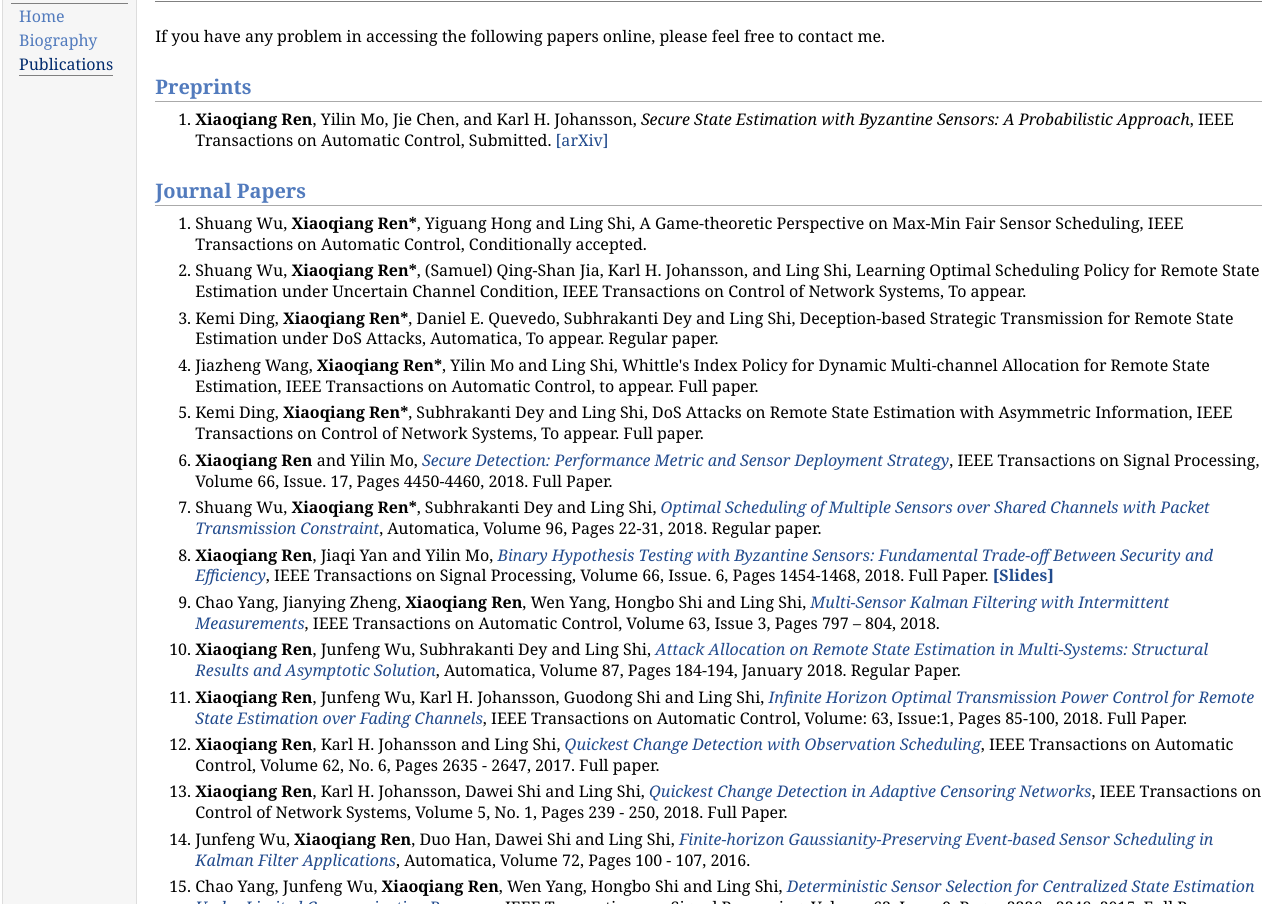
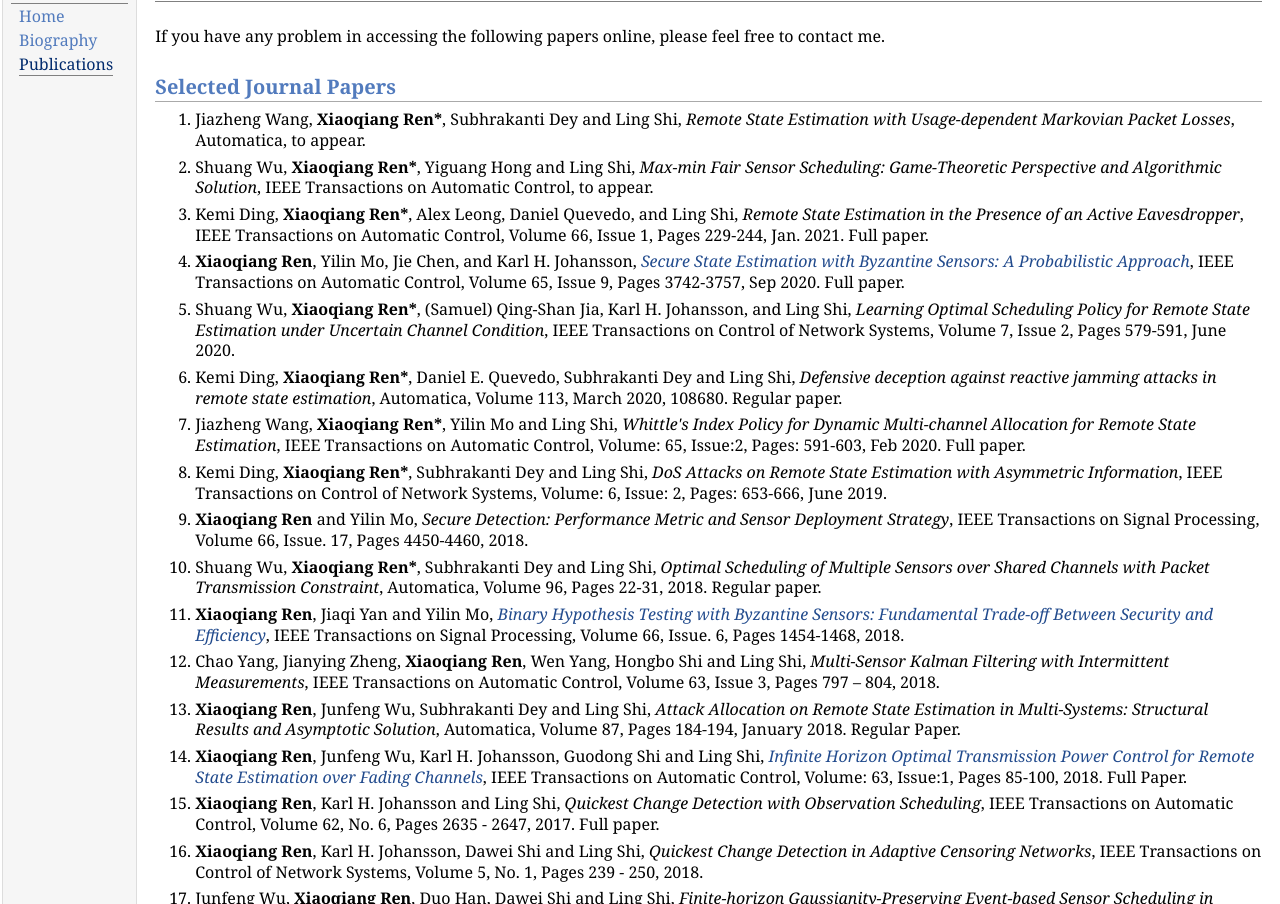
Before and after one commit to xiaoqiangren/xiaoqiangren.github.io, a plain HTML site: page publications.html in a window 1280 px wide. Shown: the part 48-952 px from the top of the page. Drawn offline with Linux system fonts and the light colour scheme.

Commit message:
just add new publications.

```diff
--- a/publications.html
+++ b/publications.html
@@ -21,47 +21,59 @@
 <h1>Publications</h1>
 </div>
 <p>If you have any problem in accessing the following papers online, please feel free to contact me.</p>
-<h2>Preprints</h2>
+<h2>Selected Journal Papers</h2>
 <ol>
-<li><p><b>Xiaoqiang Ren</b>, Yilin Mo, Jie Chen, and Karl H. Johansson, <i>Secure State Estimation with Byzantine Sensors: A Probabilistic Approach</i>, IEEE Transactions on Automatic Control, Submitted. <a href="https://arxiv.org/abs/1903.05698">[arXiv]</a></p>
+<li><p>Jiazheng Wang, <b>Xiaoqiang Ren*</b>, Subhrakanti Dey and Ling Shi, <i>Remote State Estimation with
+Usage-dependent Markovian Packet Losses</i>, Automatica, to appear.</p>
 </li>
-</ol>
-<h2>Journal Papers</h2>
-<ol>
-<li><p>Shuang Wu, <b>Xiaoqiang Ren*</b>, Yiguang Hong and Ling Shi, A Game-theoretic Perspective on Max-Min Fair Sensor Scheduling, IEEE Transactions on Automatic Control, Conditionally accepted.</p>
+<li><p>Shuang Wu, <b>Xiaoqiang Ren*</b>, Yiguang Hong and Ling Shi, <i>Max-min Fair Sensor Scheduling: Game-Theoretic Perspective and Algorithmic Solution</i>, IEEE Transactions on Automatic Control, to appear.</p>
 </li>
-<li><p>Shuang Wu, <b>Xiaoqiang Ren*</b>,  (Samuel) Qing-Shan Jia, Karl H. Johansson, and Ling Shi, Learning Optimal Scheduling Policy for Remote State Estimation under
-Uncertain Channel Condition, IEEE Transactions on Control of Network Systems, To appear.</p>
+<li><p>Kemi Ding, <b>Xiaoqiang Ren*</b>, Alex Leong, Daniel Quevedo, and Ling Shi, <i>Remote State Estimation
+in the Presence of an Active Eavesdropper</i>, IEEE Transactions on Automatic Control, Volume 66,
+Issue 1, Pages 229-244, Jan. 2021. Full paper.</p>
 </li>
-<li><p>Kemi Ding, <b>Xiaoqiang Ren*</b>, Daniel E. Quevedo, Subhrakanti Dey and Ling Shi, Deception-based Strategic Transmission for Remote State Estimation under DoS Attacks, Automatica, To appear. Regular paper.</p>
+<li><p><b>Xiaoqiang Ren</b>, Yilin Mo, Jie Chen, and Karl H. Johansson, <a href="probabilistic_approach.pdf"><i>Secure State Estimation with Byzantine Sensors: A Probabilistic Approach</i></a>, IEEE Transactions on Automatic Control, Volume 65, Issue 9, Pages 3742-3757, Sep 2020. Full paper.</p>
 </li>
-<li><p>Jiazheng Wang, <b>Xiaoqiang Ren*</b>, Yilin Mo and Ling Shi, Whittle's Index Policy for Dynamic Multi-channel Allocation for Remote State Estimation, IEEE Transactions on Automatic Control, to appear. Full paper.</p>
+<li><p>Shuang Wu, <b>Xiaoqiang Ren*</b>, (Samuel) Qing-Shan Jia, Karl H. Johansson, and Ling Shi, <i>Learning
+Optimal Scheduling Policy for Remote State Estimation under Uncertain Channel Condition</i>, IEEE
+Transactions on Control of Network Systems, Volume 7, Issue 2, Pages 579-591, June 2020.</p>
 </li>
-<li><p>Kemi Ding, <b>Xiaoqiang Ren*</b>, Subhrakanti Dey and Ling Shi, DoS Attacks on Remote State Estimation with Asymmetric Information, IEEE Transactions on Control of Network Systems, To appear. Full paper.</p>
+<li><p>Kemi Ding, <b>Xiaoqiang Ren*</b>, Daniel E. Quevedo, Subhrakanti Dey and Ling Shi, <i>Defensive deception
+against reactive jamming attacks in remote state estimation</i>, Automatica, Volume 113, March
+2020, 108680. Regular paper.</p>
 </li>
-<li><p><b>Xiaoqiang Ren</b> and Yilin Mo, <a href="xiaoqiang_tsp18_security_investment.pdf"><i>Secure Detection: Performance Metric and Sensor Deployment Strategy</i></a>, IEEE Transactions on Signal Processing, Volume 66, Issue. 17, Pages 4450-4460, 2018. Full Paper. </p>
+<li><p>Jiazheng Wang, <b>Xiaoqiang Ren*</b>, Yilin Mo and Ling Shi, <i>Whittle's Index Policy for Dynamic Multi-channel Allocation for Remote State Estimation</i>, IEEE Transactions on Automatic Control, Volume:
+65, Issue:2, Pages: 591-603, Feb 2020. Full paper.</p>
 </li>
-<li><p>Shuang Wu, <b>Xiaoqiang Ren*</b>, Subhrakanti Dey and Ling Shi, <a href="shuang_automatica18.pdf"><i>Optimal Scheduling of Multiple Sensors over Shared Channels with Packet Transmission Constraint</i></a>, Automatica, Volume 96, Pages 22-31, 2018. Regular paper.  </p>
+<li><p>Kemi Ding, <b>Xiaoqiang Ren*</b>, Subhrakanti Dey and Ling Shi, <i>DoS Attacks on Remote State Estimation with Asymmetric Information</i>, IEEE Transactions on Control of Network Systems, Volume: 6, Issue: 2, Pages: 653-666, June 2019.</p>
 </li>
-<li><p><b>Xiaoqiang Ren</b>, Jiaqi Yan and Yilin Mo, <a href="xiaoqiang_tsp18_security_efficiency_tradeoff.pdf"><i>Binary Hypothesis Testing with Byzantine Sensors: Fundamental Trade-off Between Security and Efficiency</i></a>, IEEE Transactions on Signal Processing, Volume 66, Issue. 6, Pages 1454-1468, 2018. Full Paper. <font color=green size=+0.5><b><a href="tradeoff_slides.pdf">[Slides]</a></b></font></p>
+<li><p><b>Xiaoqiang Ren</b> and Yilin Mo, <i>Secure Detection: Performance Metric and Sensor Deployment Strategy</i>, IEEE Transactions on Signal Processing, Volume 66, Issue. 17, Pages 4450-4460, 2018. </p>
 </li>
-<li><p>Chao Yang, Jianying Zheng, <b>Xiaoqiang Ren</b>, Wen Yang, Hongbo Shi and Ling Shi, <a href="chao_TAC17_multi-sensor.pdf"><i>Multi-Sensor Kalman Filtering with Intermittent Measurements</i></a>, IEEE Transactions on Automatic Control, Volume 63, Issue 3, Pages 797 &ndash; 804, 2018.  </p>
+<li><p>Shuang Wu, <b>Xiaoqiang Ren*</b>, Subhrakanti Dey and Ling Shi, <i>Optimal Scheduling of Multiple Sensors over Shared Channels with Packet Transmission Constraint</i>, Automatica, Volume 96, Pages 22-31, 2018. Regular paper.  </p>
 </li>
-<li><p><b>Xiaoqiang Ren</b>, Junfeng Wu, Subhrakanti Dey and Ling Shi, <a href="xiaoqiang_auto17_multi-armed_bandit.pdf"><i>Attack Allocation on Remote State Estimation in Multi-Systems: Structural Results and Asymptotic Solution</i></a>, Automatica, Volume 87, Pages 184-194, January 2018. Regular Paper.</p>
+<li><p><b>Xiaoqiang Ren</b>, Jiaqi Yan and Yilin Mo, <a href="xiaoqiang_tsp18_security_efficiency_tradeoff.pdf"><i>Binary Hypothesis Testing with Byzantine Sensors: Fundamental Trade-off Between Security and Efficiency</i></a>, IEEE Transactions on Signal Processing, Volume 66, Issue. 6, Pages 1454-1468, 2018.  </p>
+</li>
+<li><p>Chao Yang, Jianying Zheng, <b>Xiaoqiang Ren</b>, Wen Yang, Hongbo Shi and Ling Shi,  <i>Multi-Sensor Kalman Filtering with Intermittent Measurements</i>, IEEE Transactions on Automatic Control, Volume 63, Issue 3, Pages 797 &ndash; 804, 2018.  </p>
+</li>
+<li><p><b>Xiaoqiang Ren</b>, Junfeng Wu, Subhrakanti Dey and Ling Shi, <i>Attack Allocation on Remote State Estimation in Multi-Systems: Structural Results and Asymptotic Solution</i>, Automatica, Volume 87, Pages 184-194, January 2018. Regular Paper.</p>
 </li>
 <li><p><b>Xiaoqiang Ren</b>, Junfeng Wu, Karl H. Johansson, Guodong Shi and Ling Shi,  <a href="xiaoqiang_TAC17_event_based_power.pdf"><i>Infinite Horizon Optimal Transmission Power Control for Remote State Estimation over Fading Channels</i></a>, IEEE Transactions on Automatic Control, Volume: 63, Issue:1, Pages 85-100, 2018. Full Paper. </p>
 </li>
-<li><p><b>Xiaoqiang Ren</b>, Karl H. Johansson and Ling Shi, <a href="xiaoqiang_TAC17_QCD_observation_scheduling.pdf"><i>Quickest Change Detection with Observation Scheduling</i></a>, IEEE Transactions on Automatic Control, Volume 62, No. 6, Pages 2635 - 2647, 2017. Full paper.</p>
+<li><p><b>Xiaoqiang Ren</b>, Karl H. Johansson and Ling Shi, <i>Quickest Change Detection with Observation Scheduling</i>, IEEE Transactions on Automatic Control, Volume 62, No. 6, Pages 2635 - 2647, 2017. Full paper.</p>
 </li>
-<li><p><b>Xiaoqiang Ren</b>, Karl H. Johansson, Dawei Shi and Ling Shi, <a href="xiaoqiang_TCNS17_QCD_adaptive_censoring.pdf"><i>Quickest Change Detection in Adaptive Censoring Networks</i></a>, IEEE Transactions on Control of Network Systems, Volume 5, No. 1, Pages 239 - 250, 2018. Full Paper.</p>
+<li><p><b>Xiaoqiang Ren</b>, Karl H. Johansson, Dawei Shi and Ling Shi,  <i>Quickest Change Detection in Adaptive Censoring Networks</i>, IEEE Transactions on Control of Network Systems, Volume 5, No. 1, Pages 239 - 250, 2018. </p>
 </li>
-<li><p>Junfeng Wu, <b>Xiaoqiang Ren</b>, Duo Han, Dawei Shi and Ling Shi, <a href="junfeng_Auto16_stochastic_event_based.pdf"><i>Finite-horizon Gaussianity-Preserving Event-based Sensor Scheduling in Kalman Filter Applications</i></a>, Automatica, Volume 72, Pages 100 - 107, 2016. </p>
+<li><p>Junfeng Wu, <b>Xiaoqiang Ren</b>, Duo Han, Dawei Shi and Ling Shi, <i>Finite-horizon Gaussianity-Preserving Event-based Sensor Scheduling in Kalman Filter Applications</i>, Automatica, Volume 72, Pages 100 - 107, 2016. </p>
 </li>
-<li><p>Chao Yang, Junfeng Wu, <b>Xiaoqiang Ren</b>, Wen Yang, Hongbo Shi and Ling Shi, <a href="chao_TSP15_sensor_selection_kalman_filter.pdf"><i>Deterministic Sensor Selection for Centralized State Estimation Under Limited Communication Resource</i></a>,  IEEE Transactions on Signal Processing, Volume 63, Issue 9, Pages 2336 - 2348, 2015. Full Paper.</p>
+<li><p>Chao Yang, Junfeng Wu, <b>Xiaoqiang Ren</b>, Wen Yang, Hongbo Shi and Ling Shi,  <i>Deterministic Sensor Selection for Centralized State Estimation Under Limited Communication Resource</i>,  IEEE Transactions on Signal Processing, Volume 63, Issue 9, Pages 2336 - 2348, 2015. </p>
 </li>
 </ol>
-<h2>Conference Papers</h2>
+<h2>Selected Conference Papers</h2>
 <ol>
+<li><p>Kemi Ding, <b>Xiaoqiang Ren</b>, Hongsheng Qi, Guodong Shi, Xiaofan Wang, and Ling Shi, <i>Dynamic Pricing for Power Control in Remote State Estimation</i>, The 21st IFAC World Congress, Berlin, Germany, July 12-17, 2020.</p>
+</li>
+<li><p>Yulong Gao, Frank J. Jiang, <b>Xiaoqiang Ren</b>, Lihua Xie, and Karl H. Johansson, <i>Reachability-based Human-in-the-Loop Control with Uncertain Specifications</i>, The 21st IFAC World Congress, Berlin, Germany, July 12-17, 2020.</p>
+</li>
 <li><p>Xingkang He, <b>Xiaoqiang Ren</b>, Henrik Sandberg, and Karl H. Johansson, <i>Secure Distributed Filtering for Unstable Dynamics Under Compromised Observations</i>, The 58th IEEE Conference on Decision and Control, Nice, France, Dec 2019.</p>
 </li>
 <li><p><b>Xiaoqiang Ren</b>, Yilin Mo and Karl H. Johansson, <i>Secure Static State Estimation: A Large Deviation Approach</i>, 7th IFAC Workshop on Distributed Estimation and Control in Networked Systems (NecSys), Groningen, Netherlands, August 2018. </p>
@@ -94,7 +106,7 @@ The 11th IEEE International Conference on Control & Automation, Taichung, Taiwan
 </ol>
 <div id="footer">
 <div id="footer-text">
-Page generated 2019-12-17 15:49:40 China Standard Time, by <a href="http://jemdoc.jaboc.net/">jemdoc</a>.
+Page generated 2021-01-10 14:36:54 China Standard Time, by <a href="http://jemdoc.jaboc.net/">jemdoc</a>.
 </div>
 </div>
 </td>
```
Also changed, not shown: photo.JPG (deleted), photo1.JPG (deleted), photo2.JPG (deleted), 2 other files.
